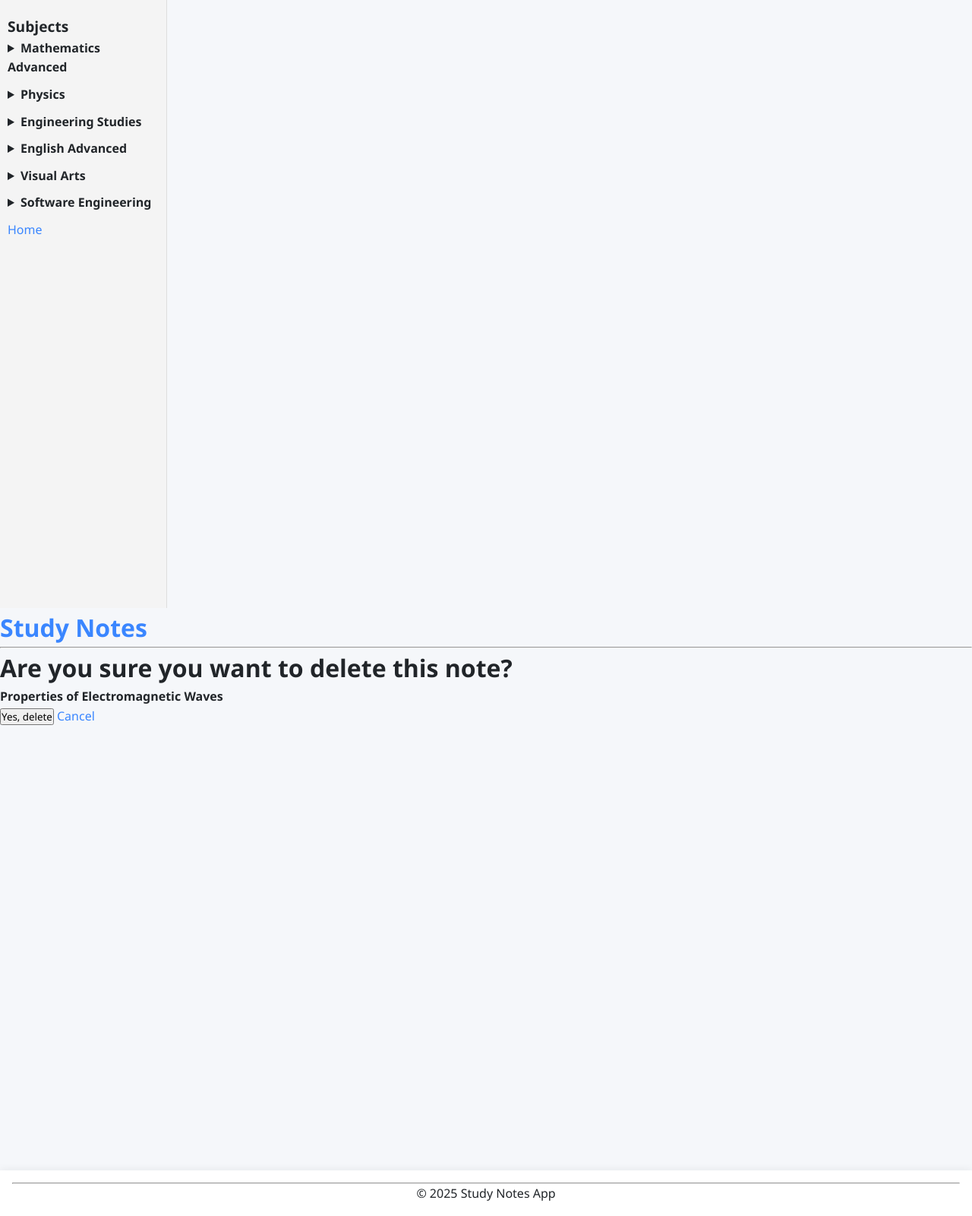
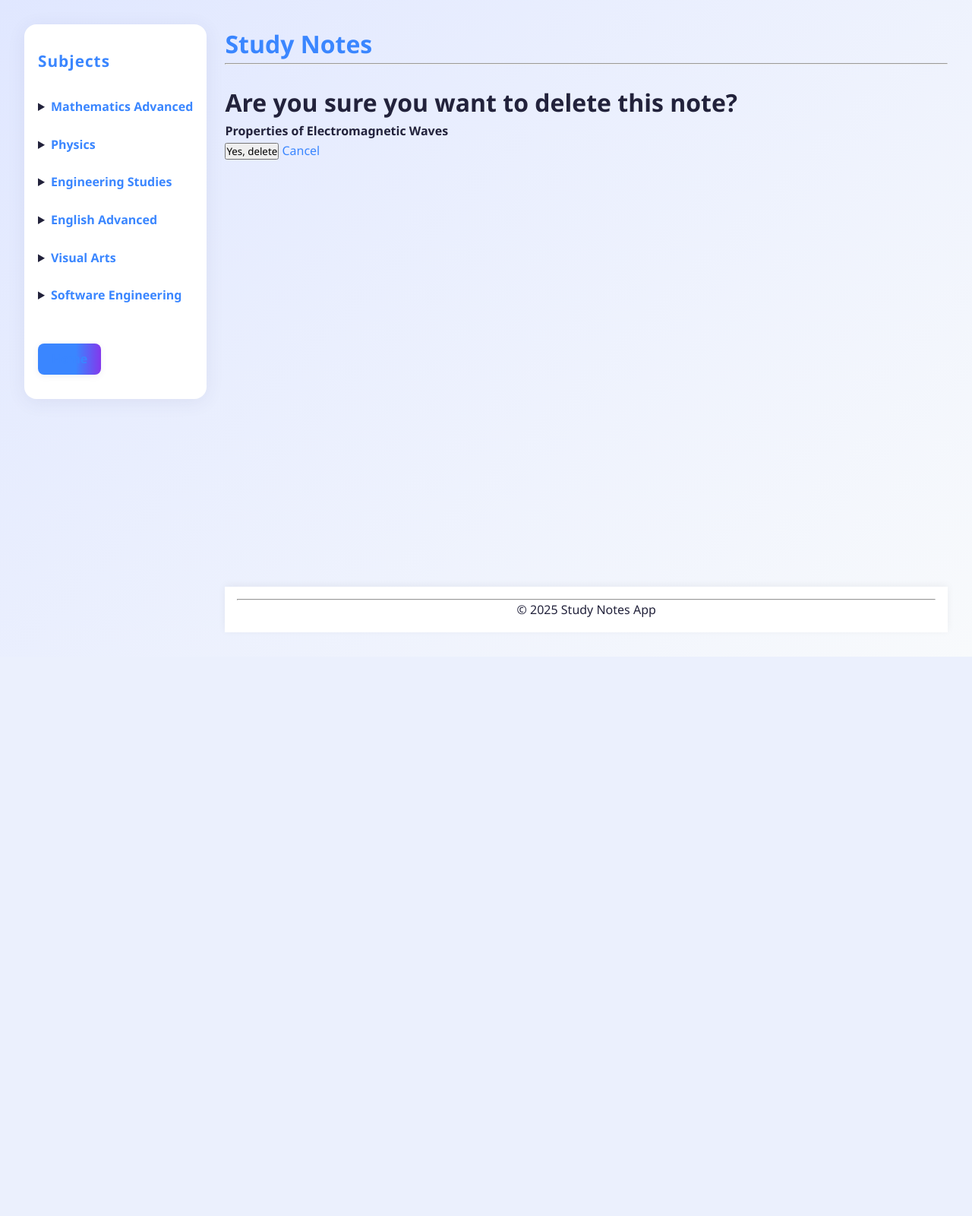
Before and after one commit to Erika-Kuo/study_notes, a Django app: page /note/4/delete/ in a window 1280 px wide. Shown: the whole page at 76% size. After the commit the page ends 864 px from the top, so only its background shows below. Run offline with Django 5.2, Linux system fonts and the light colour scheme; data comes from the database, SQL or seed files in the repository; both versions use the stored data as it was after the commit; some libraries are stand-ins or nearby versions.

Commit message:
Some more styles and its purble

```diff
--- /dev/null
+++ b/notes/static/notes/modern_layout.css
@@ -0,0 +1,113 @@
+.layout {
+    display: flex;
+    min-height: 100vh;
+    width: 100vw;
+    background: none;
+}
+.sidebar-nav {
+    min-width: 230px;
+    max-width: 260px;
+    background: #fff;
+    border-radius: 16px;
+    box-shadow: 0 4px 24px rgba(60, 60, 120, 0.08);
+    margin: 32px 0 32px 32px;
+    padding: 32px 18px 32px 18px;
+    height: fit-content;
+    display: flex;
+    flex-direction: column;
+    align-items: flex-start;
+}
+.sidebar-nav h2 {
+    color: #3a86ff;
+    font-size: 1.3em;
+    margin-bottom: 1.2em;
+    letter-spacing: 1px;
+}
+.sidebar-nav ul {
+    padding: 0;
+    width: 100%;
+}
+.sidebar-nav li {
+    margin-bottom: 12px;
+    list-style: none;
+}
+.sidebar-nav details summary {
+    font-weight: 600;
+    color: #22223b;
+    cursor: pointer;
+    padding: 6px 0;
+    border-radius: 6px;
+    transition: background 0.2s;
+}
+.sidebar-nav details[open] summary {
+    background: #e0e7ff;
+}
+.sidebar-nav a {
+    color: #3a86ff;
+    transition: color 0.2s;
+    text-decoration: none;
+}
+.sidebar-nav a:hover {
+    color: #8338ec;
+    text-decoration: underline;
+}
+.sidebar-nav ul ul {
+    margin-top: 6px;
+    padding-left: 18px;
+}
+.sidebar-nav ul ul li a {
+    color: #22223b;
+    font-size: 0.98em;
+    padding: 2px 0;
+}
+.sidebar-nav ul ul li a:hover {
+    color: #3a86ff;
+}
+.home-link {
+    margin-top: 2em;
+    display: inline-block;
+    color: #fff;
+    background: linear-gradient(90deg, #3a86ff 60%, #8338ec 100%);
+    padding: 8px 18px;
+    border-radius: 8px;
+    font-weight: 600;
+    font-size: 1em;
+    box-shadow: 0 2px 8px rgba(60, 60, 120, 0.08);
+    border: none;
+    transition: background 0.2s, box-shadow 0.2s;
+}
+.home-link:hover {
+    background: linear-gradient(90deg, #2667cc 60%, #6d28d9 100%);
+    color: #fff;
+}
+.main-content {
+    flex: 1;
+    display: flex;
+    flex-direction: column;
+    min-height: 100vh;
+    margin: 32px 32px 32px 0;
+    background: none;
+    padding-left: 24px;
+    box-sizing: border-box;
+}
+.main-content header {
+    margin-bottom: 1.5em;
+}
+.main-content main {
+    flex: 1;
+}
+@media (max-width: 900px) {
+    .layout {
+        flex-direction: column;
+    }
+    .sidebar-nav {
+        margin: 0 0 24px 0;
+        width: 100%;
+        max-width: 100vw;
+        border-radius: 0 0 16px 16px;
+        box-shadow: 0 2px 12px rgba(60, 60, 120, 0.08);
+    }
+    .main-content {
+        margin: 0 8px;
+    }
+}
--- /dev/null
+++ b/notes/static/notes/modern_overrides.css
@@ -0,0 +1,159 @@
+/* Modern UI overrides for Study Notes */
+body {
+    font-family: 'Segoe UI', Tahoma, Geneva, Verdana, sans-serif;
+    margin: 0;
+    background: linear-gradient(135deg, #e0e7ff 0%, #f8fafc 100%);
+    min-height: 100vh;
+    color: #22223b;
+}
+nav {
+    background: #fff;
+    border-radius: 16px;
+    box-shadow: 0 4px 24px rgba(60, 60, 120, 0.08);
+    margin: 24px 0 24px 24px;
+    padding: 24px 12px 24px 12px;
+    min-width: 200px;
+    max-width: 240px;
+    transition: box-shadow 0.3s;
+    height: fit-content;
+}
+nav h2 {
+    color: #3a86ff;
+    font-size: 1.3em;
+    margin-bottom: 1.2em;
+    letter-spacing: 1px;
+}
+nav ul {
+    padding: 0;
+}
+nav li {
+    margin-bottom: 12px;
+    list-style: none;
+}
+nav details summary {
+    font-weight: 600;
+    color: #22223b;
+    cursor: pointer;
+    padding: 6px 0;
+    border-radius: 6px;
+    transition: background 0.2s;
+}
+nav details[open] summary {
+    background: #e0e7ff;
+}
+nav a {
+    color: #3a86ff;
+    transition: color 0.2s;
+}
+nav a:hover {
+    color: #8338ec;
+    text-decoration: underline;
+}
+nav ul ul {
+    margin-top: 6px;
+    padding-left: 18px;
+}
+nav ul ul li a {
+    color: #22223b;
+    font-size: 0.98em;
+    padding: 2px 0;
+}
+nav ul ul li a:hover {
+    color: #3a86ff;
+}
+.add-note-btn {
+    background: linear-gradient(90deg, #3a86ff 60%, #8338ec 100%);
+    color: #fff;
+    padding: 10px 22px;
+    border-radius: 8px;
+    text-decoration: none;
+    font-weight: 600;
+    font-size: 1.05em;
+    box-shadow: 0 2px 8px rgba(60, 60, 120, 0.08);
+    border: none;
+    transition: background 0.2s, box-shadow 0.2s;
+    display: inline-block;
+}
+.add-note-btn:hover {
+    background: linear-gradient(90deg, #2667cc 60%, #6d28d9 100%);
+    box-shadow: 0 4px 16px rgba(60, 60, 120, 0.12);
+}
+.note-card {
+    background: #fff;
+    border-radius: 12px;
+    box-shadow: 0 2px 12px rgba(60, 60, 120, 0.08);
+    border: 1px solid #e0e7ff;
+    padding: 18px 14px;
+    width: 180px;
+    height: 210px;
+    box-sizing: border-box;
+    position: relative;
+    margin-bottom: 12px;
+    transition: box-shadow 0.2s, transform 0.2s;
+}
+.note-card:hover {
+    box-shadow: 0 6px 24px rgba(60, 60, 120, 0.16);
+    transform: translateY(-2px) scale(1.03);
+}
+.videos, .sub-subjects, .notes {
+    border: 1px solid #e0e7ff;
+    border-radius: 12px;
+    padding: 14px 12px;
+    background: #fff;
+    box-sizing: border-box;
+    box-shadow: 0 2px 8px rgba(60, 60, 120, 0.06);
+}
+.video-item {
+    margin-bottom: 10px;
+    border: 1px solid #e0e7ff;
+    border-radius: 8px;
+    padding: 7px;
+    background: #f8fafc;
+    box-shadow: 0 1px 4px rgba(60, 60, 120, 0.04);
+}
+.sub-subject-btn {
+    padding: 8px 14px;
+    background: linear-gradient(90deg, #e0e7ff 60%, #bdb2ff 100%);
+    border: none;
+    border-radius: 6px;
+    cursor: pointer;
+    font-weight: 500;
+    color: #22223b;
+    margin-bottom: 6px;
+    transition: background 0.2s, color 0.2s;
+}
+.sub-subject-btn:hover {
+    background: linear-gradient(90deg, #3a86ff 60%, #8338ec 100%);
+    color: #fff;
+}
+.subject-overview {
+    border: 1px solid #e0e7ff;
+    border-radius: 16px;
+    padding: 24px 32px 24px 32px;
+    background: linear-gradient(90deg, #f8fafc 60%, #e0e7ff 100%);
+    position: relative;
+    margin-bottom: 32px;
+    box-shadow: 0 4px 24px rgba(60, 60, 120, 0.08);
+    z-index: 2;
+    overflow: visible;
+}
+.subject-overview h1 {
+    font-size: 2.1em;
+    color: #3a86ff;
+    margin-bottom: 0.3em;
+}
+.subject-overview .read-more {
+    color: #8338ec;
+    font-weight: 500;
+}
+.expand-btn {
+    margin-top: 10px;
+    cursor: pointer;
+    font-size: 24px;
+    user-select: none;
+    color: #3a86ff;
+    transition: color 0.2s;
+}
+.expand-btn:hover {
+    color: #8338ec;
+}
--- a/notes/templates/notes/base.html
+++ b/notes/templates/notes/base.html
@@ -4,22 +4,26 @@
 </html><head>
     <title>{% block title %}Study Notes{% endblock %}</title>
     <link rel="stylesheet" href="{% static 'notes/styles.css' %}">
+    <link rel="stylesheet" href="{% static 'notes/modern_overrides.css' %}">
+    <link rel="stylesheet" href="{% static 'notes/modern_layout.css' %}">
+    <link rel="stylesheet" href="{% static 'notes/notes_overrides.css' %}">
 </head>
-<body style="display: flex; min-height: 100vh; margin: 0;">
-    <nav style="width: 220px; background: #f4f4f4; padding: 20px 10px; border-right: 1px solid #ddd; min-height: 100vh;">
-        <h2 style="font-size: 1.2em; margin-top: 0;">Subjects</h2>
-        <ul style="list-style: none; padding: 0; margin: 0;">
+<body>
+    <div class="layout">
+        <nav class="sidebar-nav">
+            <h2>Subjects</h2>
+            <ul>
                 {% for subj in subjects %}
-                <li style="margin-bottom: 10px;">
+                    <li>
                         <details>
-                        <summary style="cursor:pointer; font-weight: bold;">
-                            <a href="{% url 'notes:subject_detail' subj.id %}" style="text-decoration: none; color: inherit;">{{ subj.name }}</a>
+                            <summary>
+                                <a href="{% url 'notes:subject_detail' subj.id %}">{{ subj.name }}</a>
                             </summary>
                             {% if subj.subsubjects.all %}
-                        <ul style="list-style: none; padding-left: 15px;">
+                            <ul>
                                 {% for sub in subj.subsubjects.all %}
-                                <li style="margin: 5px 0;">
-                                    <a href="{% url 'notes:subject_detail' sub.id %}" style="text-decoration: none; color: #333;">{{ sub.name }}</a>
+                                    <li>
+                                        <a href="{% url 'notes:subject_detail' sub.id %}">{{ sub.name }}</a>
                                     </li>
                                 {% endfor %}
                             </ul>
@@ -28,16 +32,15 @@
                     </li>
                 {% endfor %}
             </ul>
-        <a href="{% url 'notes:home' %}">Home</a>
-        <!--button><a="{% url 'notes:home' %}">Home</a></button-->
+            <a href="{% url 'notes:home' %}" class="home-link">Home</a>
         </nav>
-    <div style="flex: 1; display: flex; flex-direction: column; min-height: 100vh;">
+        <div class="main-content">
             <header>
                 <h1><a href="{% url 'notes:home' %}">Study Notes</a></h1>
                 <hr>
                 {{ form.media }}
             </header>
-        <main style="flex: 1;">
+            <main>
                 {% block content %}
                 {% endblock %}
             </main>
@@ -46,6 +49,7 @@
                 <p>&copy; 2025 Study Notes App</p>
             </footer>
         </div>
+    </div>
 </body>
 </html>
 
--- a/notes/templates/notes/note_confirm_delete.html
+++ b/notes/templates/notes/note_confirm_delete.html
@@ -6,9 +6,9 @@
 <h1>Are you sure you want to delete this note?</h1>
 <p><strong>{{ object.title }}</strong></p>
 
-<form method="post">
+<form method="post" onsubmit="return confirm('Are you sure you want to permanently delete this note? This action cannot be undone.');">
     {% csrf_token %}
-    <button type="submit">Yes, delete</button>
-    <a href="{% url 'notes:note_detail' object.id %}">Cancel</a>
+    <button type="submit" class="note-action-btn delete">Yes, delete</button>
+    <a href="{% url 'notes:note_detail' object.id %}" class="note-action-btn">Cancel</a>
 </form>
 {% endblock %}
```
Also changed, not shown: notes/static/notes/notes_overrides.css (added, +67 -0 lines), db.sqlite3. Lines whose indentation alone changed are shown as unchanged.
